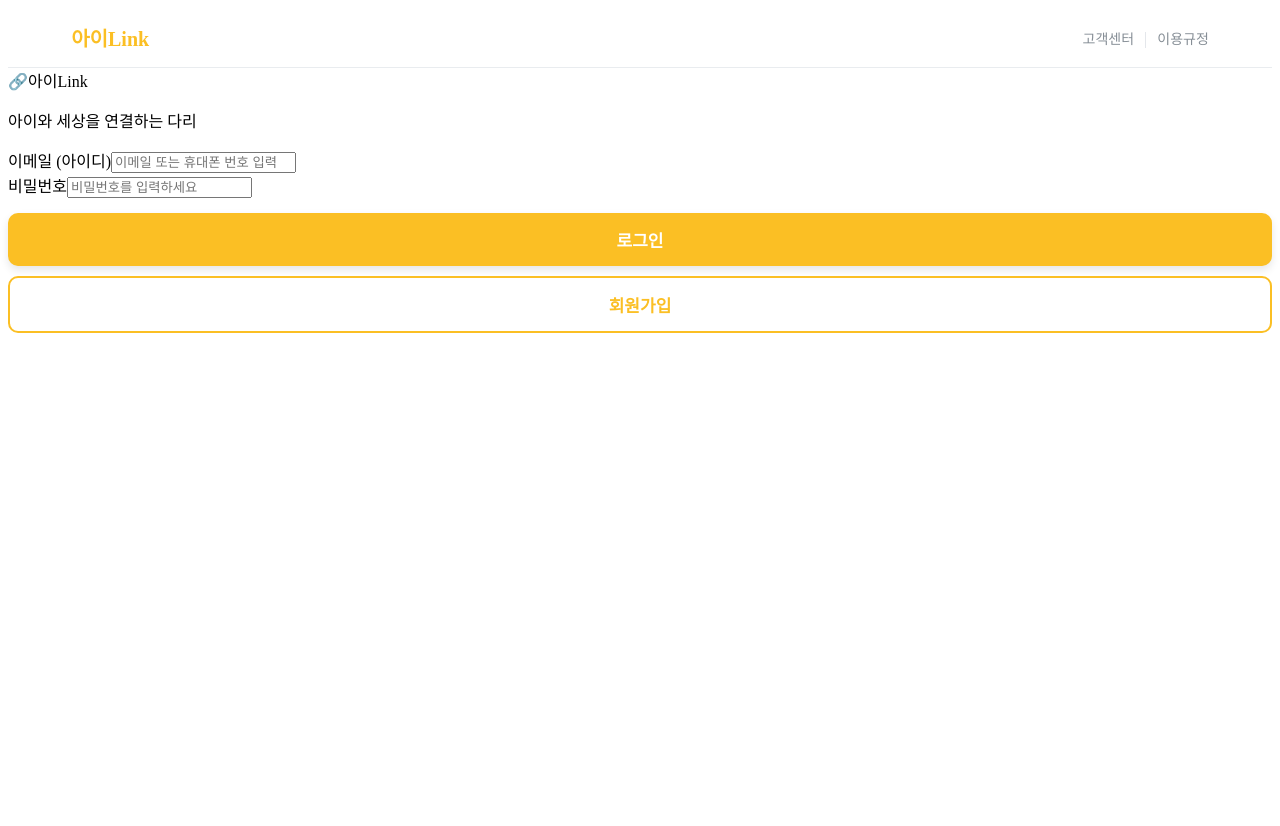
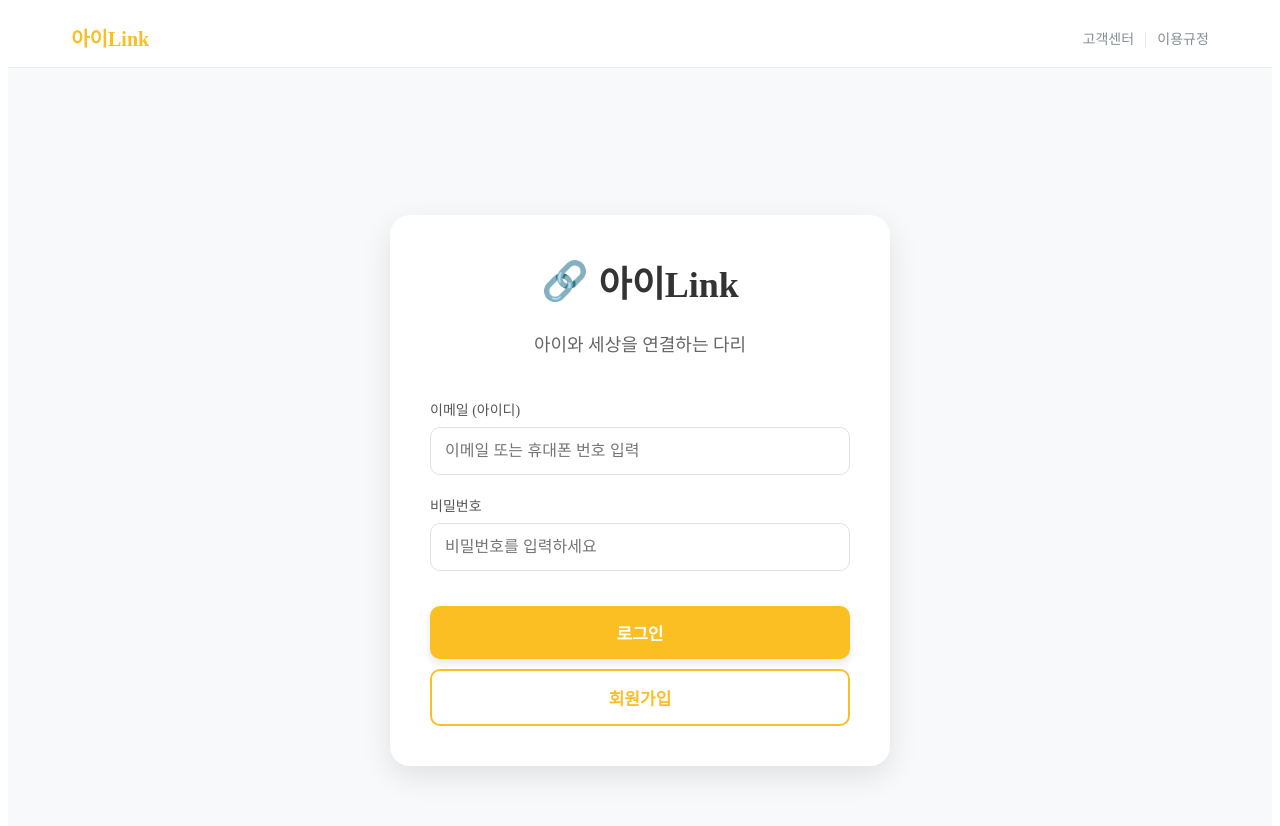
Before and after one commit to uu2m6/i-link-web, a Vue app: page /login in a window 1280 px wide. Shown: the top 826 px of the page. Before the commit the page ends 800 px from the top, so only its background shows below. Built offline with nearby package versions, Linux system fonts and the light colour scheme.

Commit message:
Add files via upload

```diff
--- a/src/views/LoginView.vue
+++ b/src/views/LoginView.vue
@@ -84,7 +84,7 @@ export default {
           }
         })
 
-// 백엔드가 수정되었다면 response.data 안에 name이 들어있습니다.
+        // 백엔드가 수정되었다면 response.data 안에 name이 들어있습니다.
         const data = response.data
 
         // 로그인 상태 + 역할 저장
@@ -93,13 +93,21 @@ export default {
         localStorage.setItem('userRole', data.role) // parent | sitter
 
         // [핵심] 서버에서 준 이름을 바로 저장합니다.
-        localStorage.setItem('userName', data.name)
+        // 만약 백엔드 수정을 아직 안 했다면 여기서 이름이 저장되지 않습니다.
+        if (data.name) {
+             localStorage.setItem('userName', data.name)
+        } else {
+             // 백엔드 수정 전이라도 일단 로그인되면 '회원'으로라도 저장
+             console.warn('백엔드에서 이름을 안 보내줌. 기본값 사용')
+             localStorage.setItem('userName', '회원')
+        }
 
         if (data.user_id) {
           localStorage.setItem('userId', data.user_id)
         }
 
-        alert(`${data.name}님 환영합니다!`)
+        const displayName = data.name || '회원'
+        alert(`${displayName}님 환영합니다!`)
 
         // 역할별 최초 이동
         if (data.role === 'sitter') {
@@ -121,5 +129,77 @@ export default {
 </script>
 
 <style scoped>
-/* 기존 스타일 그대로 */
+.auth-layout {
+  display: flex;
+  justify-content: center;
+  align-items: center;
+  padding: 60px 20px;
+  min-height: calc(100vh - 75px);
+  background-color: #f8f9fa;
+}
+
+.login-card {
+  width: 100%;
+  max-width: 420px;
+  padding: 40px;
+  background-color: white;
+  border-radius: 20px;
+  box-shadow: 0 10px 30px rgba(0, 0, 0, 0.1);
+  text-align: center;
+}
+
+.logo {
+  display: flex;
+  justify-content: center;
+  align-items: center;
+  margin-bottom: 25px;
+}
+
+.logo-icon {
+  font-size: 38px;
+  margin-right: 10px;
+  color: #FFA726;
+}
+
+.logo-text {
+  font-size: 36px;
+  font-weight: 800;
+  color: #333;
+}
+
+.tagline {
+  font-size: 18px;
+  color: #666;
+  margin-bottom: 40px;
+  line-height: 1.5;
+}
+
+.input-group {
+  text-align: left;
+  margin-bottom: 20px;
+}
+
+.input-group label {
+  display: block;
+  font-size: 14px;
+  color: #555;
+  margin-bottom: 8px;
+  font-weight: 500;
+}
+
+.input-group input {
+  width: 100%;
+  padding: 14px;
+  border: 1px solid #e0e0e0;
+  border-radius: 10px;
+  font-size: 16px;
+  box-sizing: border-box;
+  transition: border-color 0.2s, box-shadow 0.2s;
+}
+
+.input-group input:focus {
+  outline: none;
+  border-color: #FFA726;
+  box-shadow: 0 0 0 3px rgba(255, 167, 38, 0.2);
+}
 </style>
```
